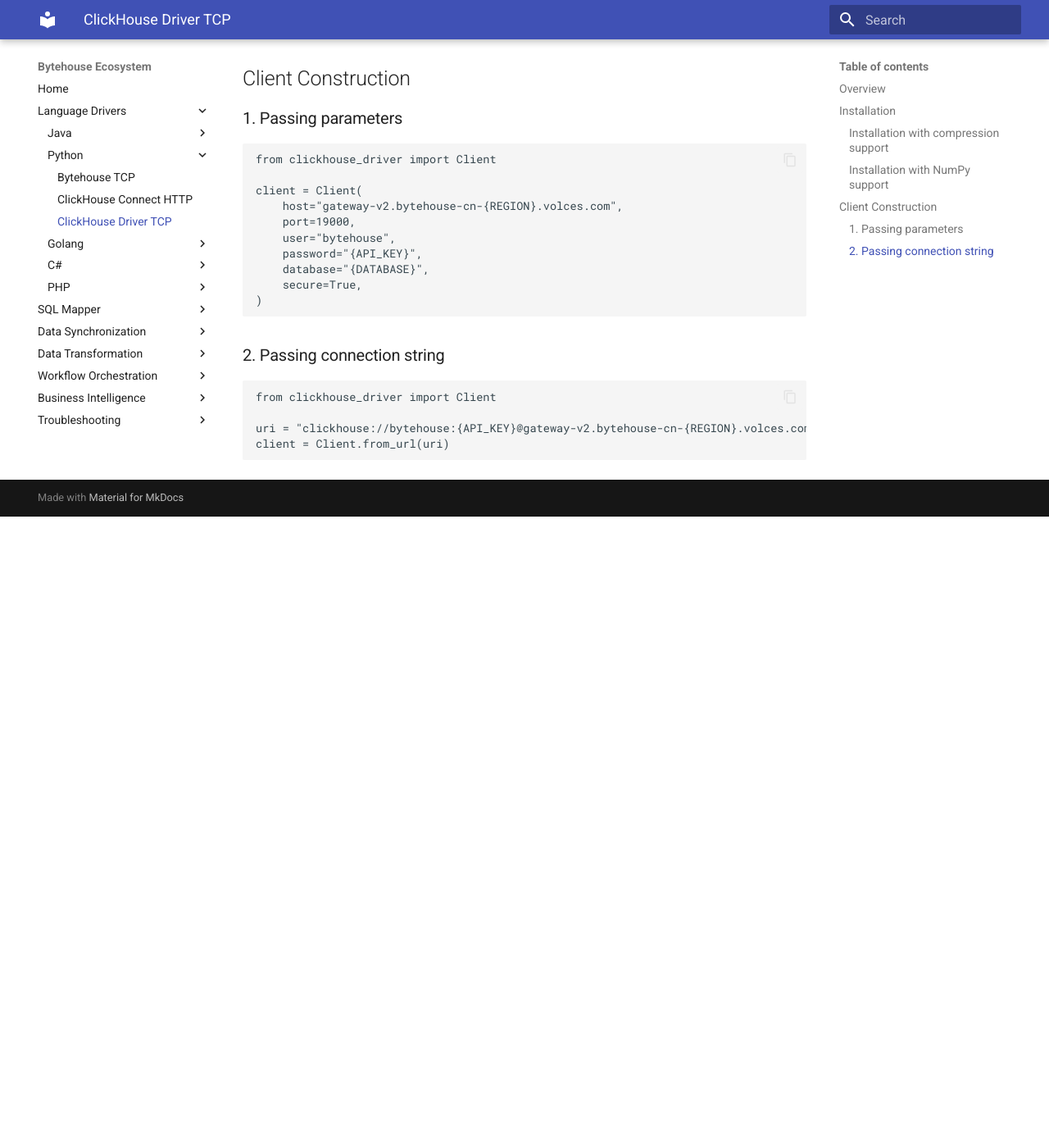
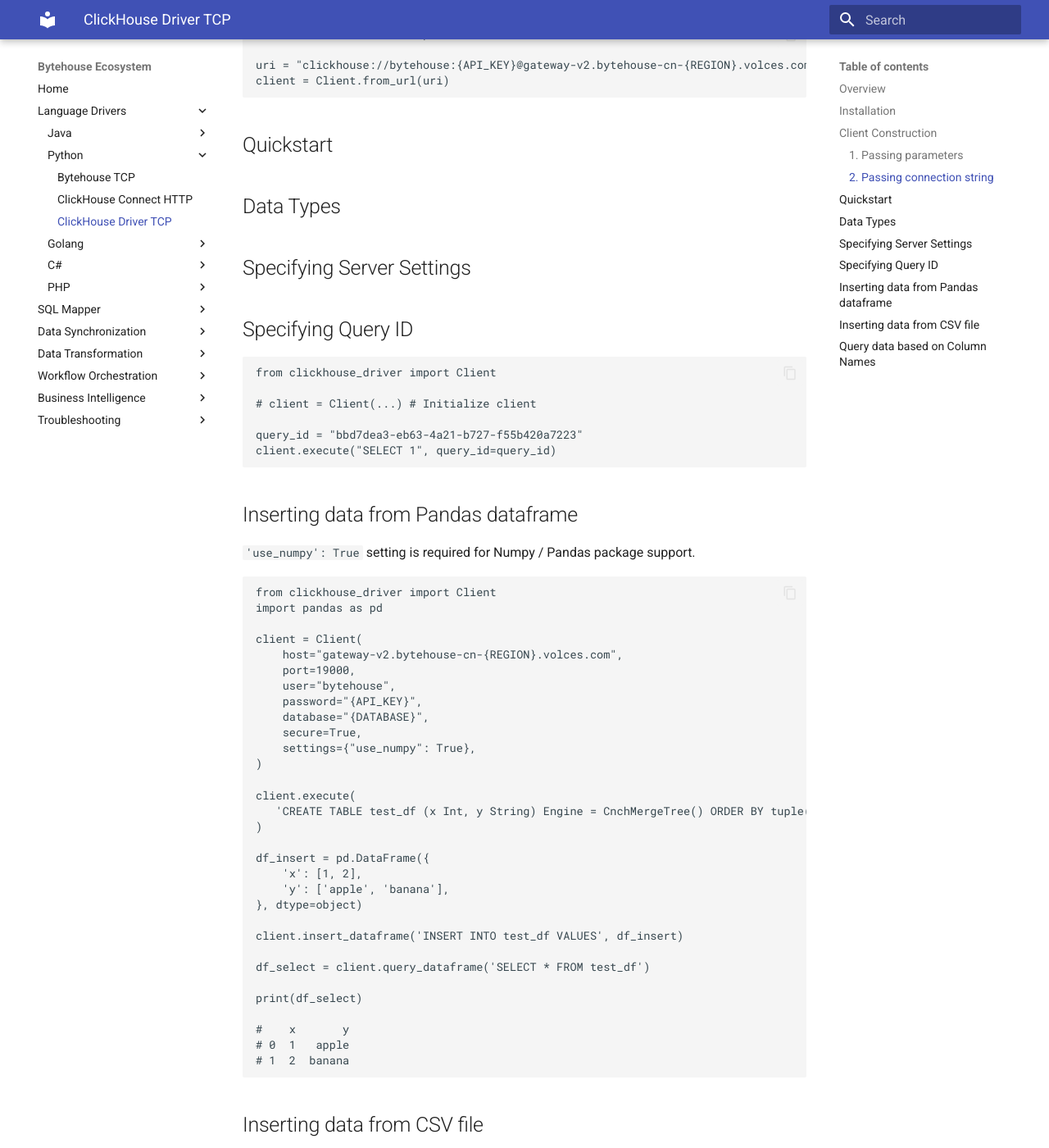
Before and after one commit to bytehouse-docs/ecosystem, an MkDocs documentation site: the page built from docs/python/clickhouse-driver-tcp.md, in a window 1280 px wide and 1400 px high, scrolled down 1175 px. Shown: the whole window at 82% size. Built offline with MkDocs 1.6.1 and Material for MkDocs 9.7.7, drawn with Linux system fonts in a browser that asks for light colours; before the commit the page ends 1805 px from its top, so only the background shows below that; some of the changed text lies outside the part shown.

Commit message:
Update clickhouse-driver page

````diff
--- a/docs/python/clickhouse-driver-tcp.md
+++ b/docs/python/clickhouse-driver-tcp.md
@@ -16,22 +16,6 @@
 The package can be installed via `pip`:
 ```bash
 pip install clickhouse-driver
-```
-
-### Installation with compression support
-You can install extras packages if you need compression support. Example of `LZ4` compression requirements installation:
-```bash
-pip install clickhouse-driver[lz4]
-```
-You also can specify multiple extras by using comma. Install `LZ4` and `ZSTD` requirements:
-```bash
-pip install clickhouse-driver[lz4,zstd]
-```
-
-### Installation with NumPy support
-You can install additional packages (`NumPy` and `Pandas`) if you need NumPy support:
-```bash
-pip install clickhouse-driver[numpy]
 ```
 
 ## Client Construction
@@ -55,3 +39,82 @@
 uri = "clickhouse://bytehouse:{API_KEY}@gateway-v2.bytehouse-cn-{REGION}.volces.com:19000/{DATABASE}?secure=True"
 client = Client.from_url(uri)
 ```
+
+## Quickstart
+
+## Data Types
+
+## Specifying Server Settings
+
+## Specifying Query ID
+```python
+from clickhouse_driver import Client
+
+# client = Client(...) # Initialize client
+
+query_id = "bbd7dea3-eb63-4a21-b727-f55b420a7223"
+client.execute("SELECT 1", query_id=query_id)
+```
+## Inserting data from Pandas dataframe
+`'use_numpy': True` setting is required for Numpy / Pandas package support.
+```python
+from clickhouse_driver import Client
+import pandas as pd
+
+client = Client(
+    host="gateway-v2.bytehouse-cn-{REGION}.volces.com",
+    port=19000,
+    user="bytehouse",
+    password="{API_KEY}",
+    database="{DATABASE}",
+    secure=True,
+    settings={"use_numpy": True},
+)
+
+client.execute(
+   'CREATE TABLE test_df (x Int, y String) Engine = CnchMergeTree() ORDER BY tuple()'
+)
+
+df_insert = pd.DataFrame({
+    'x': [1, 2],
+    'y': ['apple', 'banana'],
+}, dtype=object)
+
+client.insert_dataframe('INSERT INTO test_df VALUES', df_insert)
+
+df_select = client.query_dataframe('SELECT * FROM test_df')
+
+print(df_select)
+
+#    x       y
+# 0  1   apple
+# 1  2  banana
+```
+
+## Inserting data from CSV file
+```python
+from csv import DictReader
+from datetime import datetime
+
+from clickhouse_driver import Client
+
+# client = Client(...) # Initialize client
+
+def iter_csv(filename):
+    converters = {
+        'time': lambda x: datetime.strptime(x, '%Y-%m-%d %H:%M:%S'),
+        'order': str,
+        'qty': int,
+    }
+    with open(filename, 'r') as f:
+        reader = DictReader(f)
+        for line in reader:
+            yield {k: (converters[k](v) if k in converters else v) for k, v in line.items()}
+
+
+client.execute(
+    'CREATE TABLE IF NOT EXISTS data_csv (time DateTime, order String, qty Int32) Engine = CnchMergeTree() ORDER BY tuple()'
+)
+client.execute('INSERT INTO data_csv VALUES', iter_csv('data.csv'))
+```
+## Query data based on Column Names
--- /dev/null
+++ b/docs/python/data.csv
@@ -0,0 +1,4 @@
+time,order,qty
+2019-08-01 15:23:14,New order1,5
+2019-08-05 09:14:45,New order2,3
+2019-08-13 12:20:32,New order3,7
````
Also changed, not shown: docs/superset/clickhouse-connect-python-http.md (+1 -1 lines).
